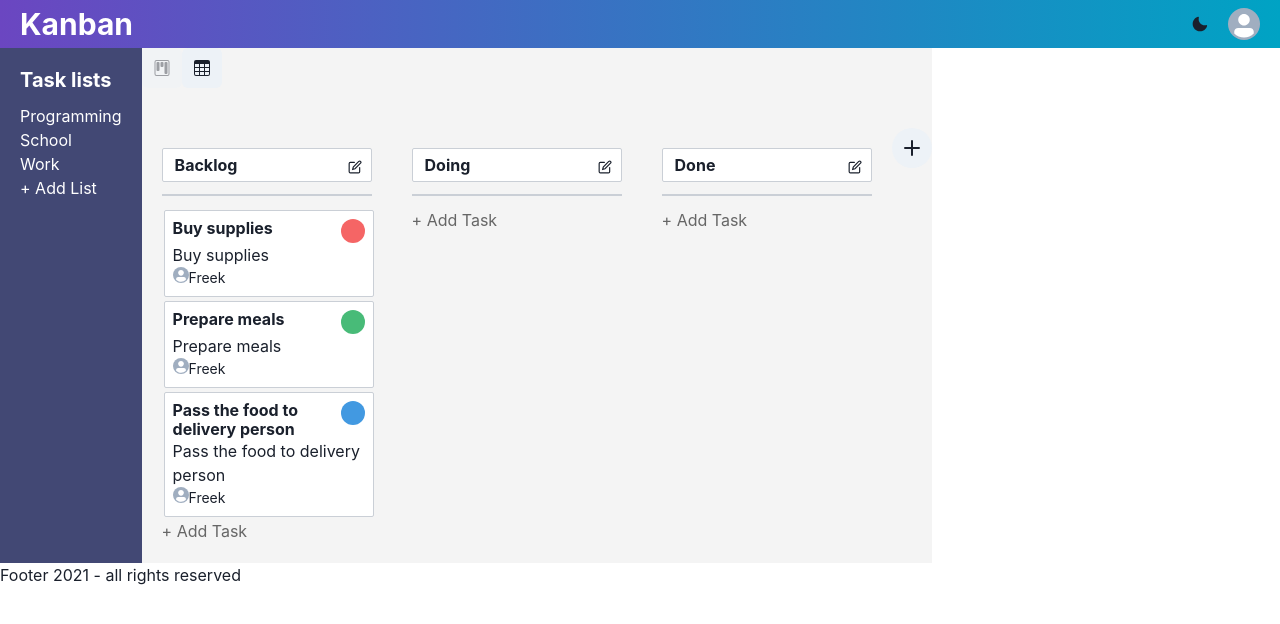
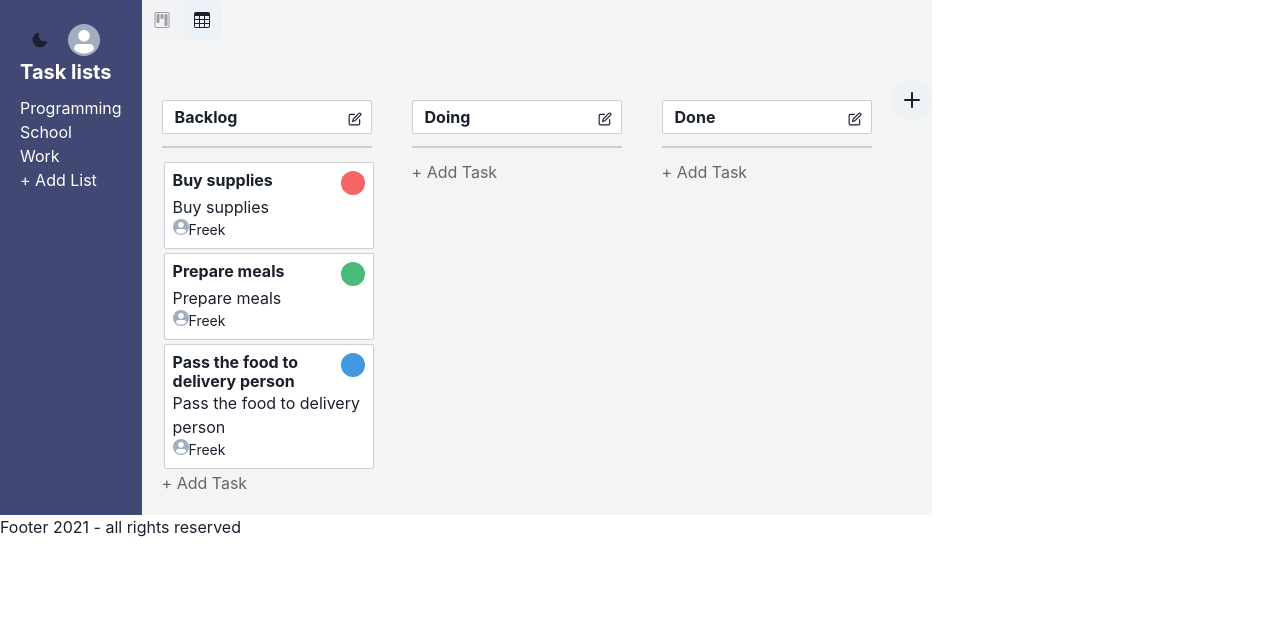
Before and after one commit to fvd2/kanban, a React (Create React App) app: page / in a window 1280 px wide. Shown: the top 624 px of the page. Built offline with nearby package versions, Linux system fonts and the light colour scheme.

Commit message:
removed header, moved functionality to sidebar

```diff
--- a/src/App.js
+++ b/src/App.js
@@ -1,4 +1,3 @@
-import Header from './Layout/Header'
 import Body from './Body'
 import Footer from './Layout/Footer'
 import SideBar from './Layout/SideBar'
@@ -7,7 +6,6 @@ import { Flex } from '@chakra-ui/react'
 const App = () => {
 	return (
 		<>
-			<Header />
 			<Flex>
 				<SideBar />
 				<Body />
--- a/src/Layout/Header.js
+++ /dev/null
@@ -1,47 +0,0 @@
-import {
-	Avatar,
-	IconButton,
-	Flex,
-	Heading,
-	useColorMode
-} from '@chakra-ui/react'
-import { SunIcon, MoonIcon } from '@chakra-ui/icons'
-
-const Header = () => {
-	const { colorMode, toggleColorMode } = useColorMode()
-
-	return (
-		<Flex
-			pl={5}
-			pr={5}
-			pt={1}
-			pb={1}
-			align="center"
-			justify="space-between"
-			bgGradient="linear(to-r, purple.600, cyan.600)">
-			<Heading size="lg" color="white">
-				Kanban
-			</Heading>
-			<Flex align="center">
-				{colorMode === 'dark' ? (
-					<IconButton
-						bg="transparent"
-						isRound={true}
-						onClick={toggleColorMode}
-						icon={<SunIcon />}
-					/>
-				) : (
-					<IconButton
-						bg="transparent"
-						isRound={true}
-						onClick={toggleColorMode}
-						icon={<MoonIcon />}
-					/>
-				)}
-				<Avatar ml={2} size="sm" />
-			</Flex>
-		</Flex>
-	)
-}
-
-export default Header
--- a/src/Layout/SideBar.js
+++ b/src/Layout/SideBar.js
@@ -1,15 +1,53 @@
-import { Flex, Heading, Text } from '@chakra-ui/react'
+import {
+	Avatar,
+	Flex,
+	Heading,
+	IconButton,
+	Text,
+	useColorMode
+} from '@chakra-ui/react'
+import { SunIcon, MoonIcon } from '@chakra-ui/icons'
 
 const SideDrawer = () => {
-
-
-	return (<Flex direction="column" pt={5} pl={5} pr={5} bg="#424874" width="auto">
-		<Heading size="md" mb={3} color="white">Task lists</Heading>
-		<Flex><Text size="md" color="white">Programming</Text></Flex>
-		<Text size="md" color="white">School</Text>
-		<Text size="md" color="white">Work</Text>
-		<Text size="md" color="white">+ Add List</Text>
-	</Flex>
+	const { colorMode, toggleColorMode } = useColorMode()
+	return (
+		<Flex direction="column" pt={5} pl={5} pr={5} bg="#424874" width="auto">
+			<Flex align="center">
+				{colorMode === 'dark' ? (
+					<IconButton
+						bg="transparent"
+						isRound={true}
+						onClick={toggleColorMode}
+						icon={<SunIcon />}
+					/>
+				) : (
+					<IconButton
+						bg="transparent"
+						isRound={true}
+						onClick={toggleColorMode}
+						icon={<MoonIcon />}
+					/>
+				)}
+				<Avatar ml={2} size="sm" />
+			</Flex>
+			<Heading size="md" mb={3} color="white">
+				Task lists
+			</Heading>
+			<Flex>
+				<Text size="md" color="white">
+					Programming
+				</Text>
+			</Flex>
+			<Text size="md" color="white">
+				School
+			</Text>
+			<Text size="md" color="white">
+				Work
+			</Text>
+			<Text size="md" color="white">
+				+ Add List
+			</Text>
+		</Flex>
 	)
 }
 
```
